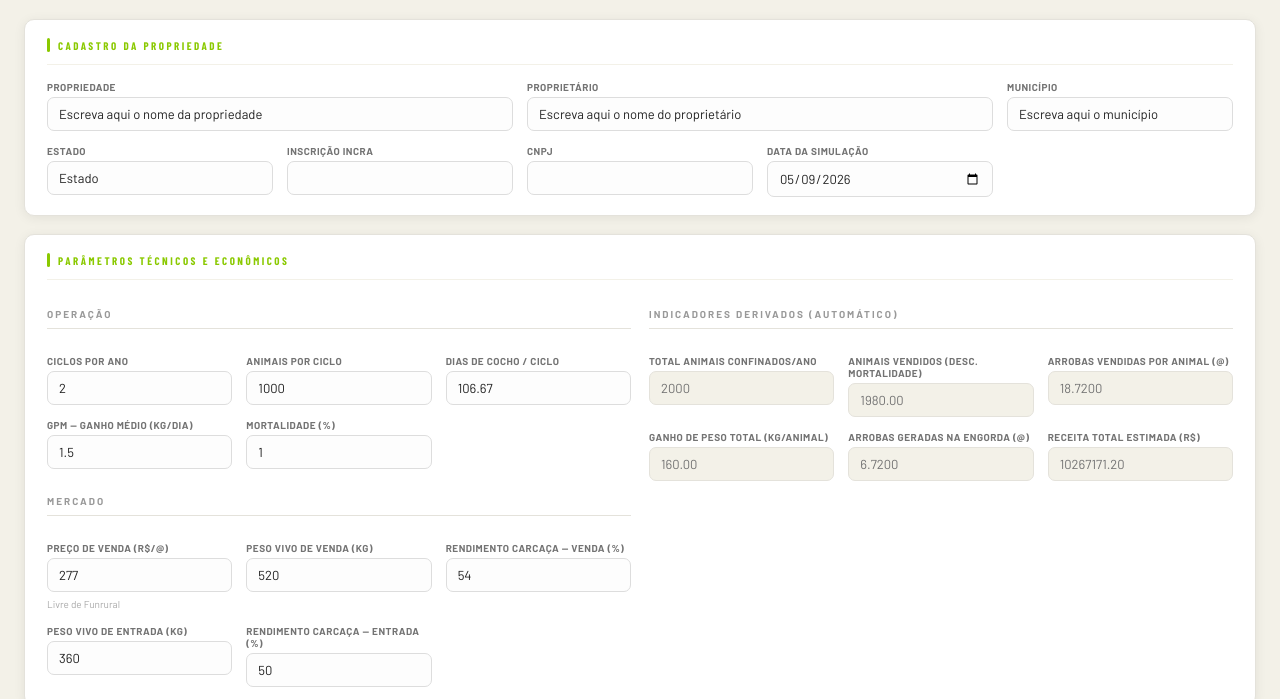
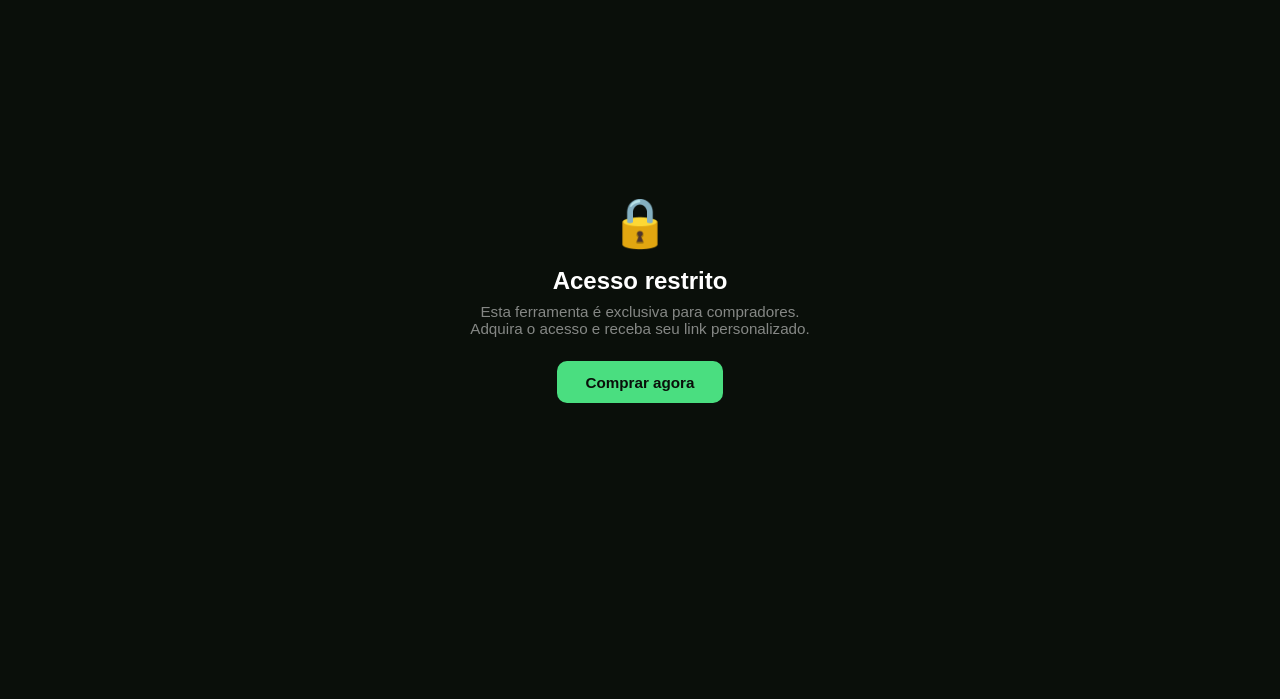
Before and after one commit to g3xagro/confinamento-g3x, a plain HTML site: page index.html in a window 1280 px wide. Shown: the part 101-800 px from the top of the page. Drawn offline with nearby package versions, Linux system fonts and the light colour scheme; a web font is replaced by a local one.

Commit message:
index.html

```diff
--- a/index.html
+++ b/index.html
@@ -100,6 +100,124 @@
 </style>
 </head>
 <body>
+  <!-- ═══════════════════════════════════════════════════════════════════
+     G3X · Validador de Acesso — Confinamento
+     Cole este bloco LOGO APÓS a tag <body> no index.html do webapp.
+     ═══════════════════════════════════════════════════════════════════ -->
+<style id="g3x-bloqueio-style">
+  #g3x-overlay {
+    display: none;
+    position: fixed;
+    inset: 0;
+    background: #0A0F0A;
+    z-index: 999999;
+    flex-direction: column;
+    align-items: center;
+    justify-content: center;
+    font-family: 'DM Sans', sans-serif;
+    color: #fff;
+    text-align: center;
+    padding: 2rem;
+  }
+  #g3x-overlay.show { display: flex; }
+  #g3x-overlay .icon { font-size: 3rem; margin-bottom: 1rem; }
+  #g3x-overlay h2 { font-size: 1.5rem; font-weight: 700; margin-bottom: .5rem; }
+  #g3x-overlay p  { color: rgba(255,255,255,.5); font-size: .95rem; margin-bottom: 1.5rem; max-width: 340px; }
+  #g3x-overlay a  {
+    display: inline-block;
+    background: #4ADE80;
+    color: #0A0F0A;
+    font-weight: 700;
+    padding: .8rem 1.8rem;
+    border-radius: 10px;
+    text-decoration: none;
+    font-size: .95rem;
+  }
+</style>
+
+<div id="g3x-overlay">
+  <div class="icon">🔒</div>
+  <h2 id="g3x-titulo">Acesso restrito</h2>
+  <p  id="g3x-msg">Esta ferramenta é exclusiva para compradores. Adquira o acesso e receba seu link personalizado.</p>
+  <a  id="g3x-btn" href="https://pay.hotmart.com/TROQUE_PELO_LINK_DE_COMPRA" target="_blank">Comprar agora</a>
+</div>
+
+<script>
+(function () {
+  const SUPABASE_URL  = 'https://fqauhcxqzpwbiluzmzwl.supabase.co';
+  const TOOL_SLUG     = 'confinamento';
+  const BUY_LINK      = 'https://pay.hotmart.com/TROQUE_PELO_LINK_DE_COMPRA';
+
+  const overlay  = document.getElementById('g3x-overlay');
+  const titulo   = document.getElementById('g3x-titulo');
+  const msg      = document.getElementById('g3x-msg');
+  const btn      = document.getElementById('g3x-btn');
+  btn.href = BUY_LINK;
+
+  function bloquear(t, m) {
+    titulo.textContent = t;
+    msg.textContent    = m;
+    overlay.classList.add('show');
+    document.body.style.overflow = 'hidden';
+  }
+
+  function liberar() {
+    overlay.classList.remove('show');
+    document.body.style.overflow = '';
+  }
+
+  async function validar() {
+    const params = new URLSearchParams(location.search);
+    const token  = params.get('t');
+
+    if (!token) {
+      bloquear('Acesso restrito', 'Esta ferramenta é exclusiva para compradores. Adquira o acesso e receba seu link personalizado.');
+      return;
+    }
+
+    try {
+      const res = await fetch(`${SUPABASE_URL}/functions/v1/validate-token`, {
+        method: 'POST',
+        headers: { 'Content-Type': 'application/json' },
+        body: JSON.stringify({
+          token,
+          tool: TOOL_SLUG,
+          device_id: getDeviceId(),
+          ip: ''
+        })
+      });
+
+      const data = await res.json();
+
+      if (!res.ok || !data.valid) {
+        const msgs = {
+          'refunded':        ['Acesso revogado',      'Esta compra foi reembolsada e o acesso foi encerrado.'],
+          'blocked_sharing': ['Acesso bloqueado',     'Detectamos uso compartilhado deste link. Entre em contato com o suporte.'],
+          'not_found':       ['Token inválido',       'Este link de acesso não foi reconhecido. Verifique o link recebido.'],
+          'wrong_tool':      ['Ferramenta incorreta', 'Seu plano não inclui esta ferramenta.'],
+        };
+        const [t2, m2] = msgs[data.reason] || ['Acesso negado', 'Não foi possível validar seu acesso.'];
+        bloquear(t2, m2);
+      } else {
+        liberar();
+      }
+    } catch (e) {
+      liberar();
+    }
+  }
+
+  function getDeviceId() {
+    let id = localStorage.getItem('g3x_device');
+    if (!id) {
+      id = 'dev_' + Math.random().toString(36).slice(2) + Date.now().toString(36);
+      localStorage.setItem('g3x_device', id);
+    }
+    return id;
+  }
+
+  validar();
+})();
+</script>
 
 <div class="hdr">
   <div class="hdr-text">
```
